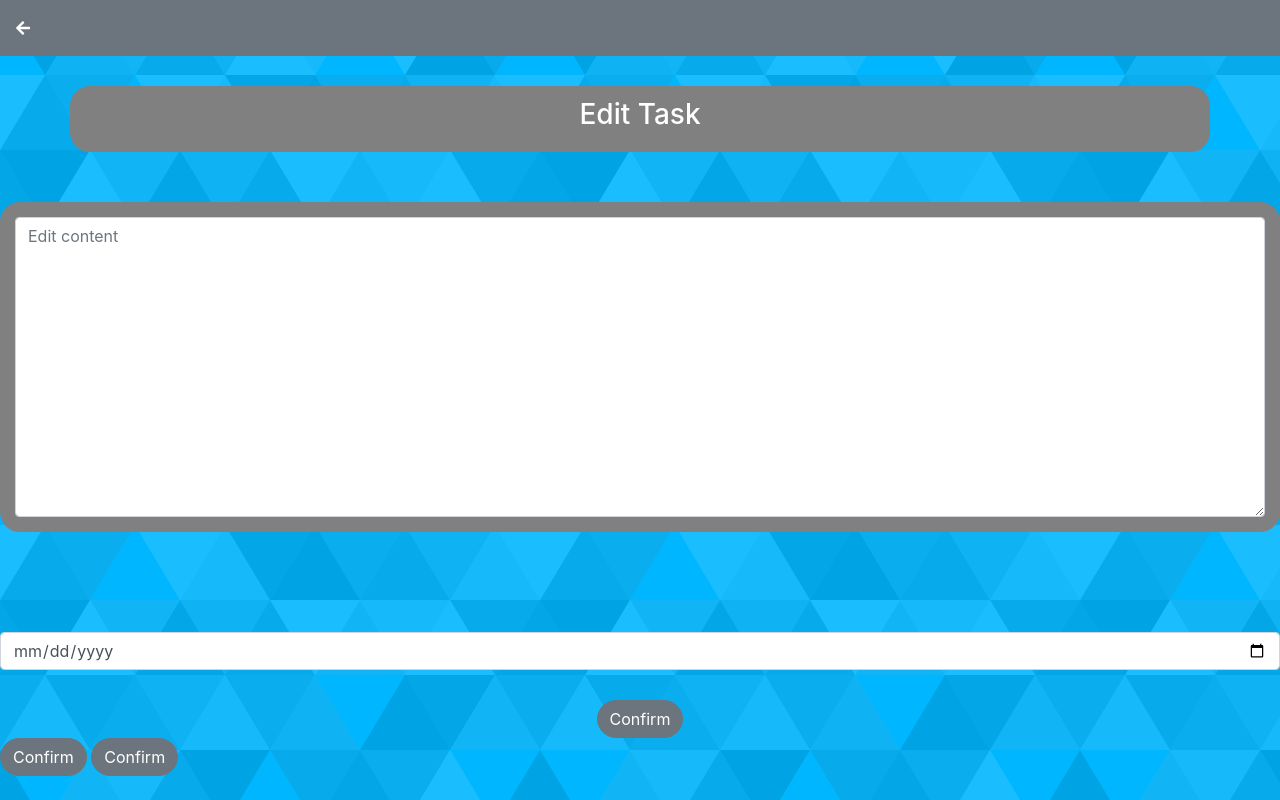
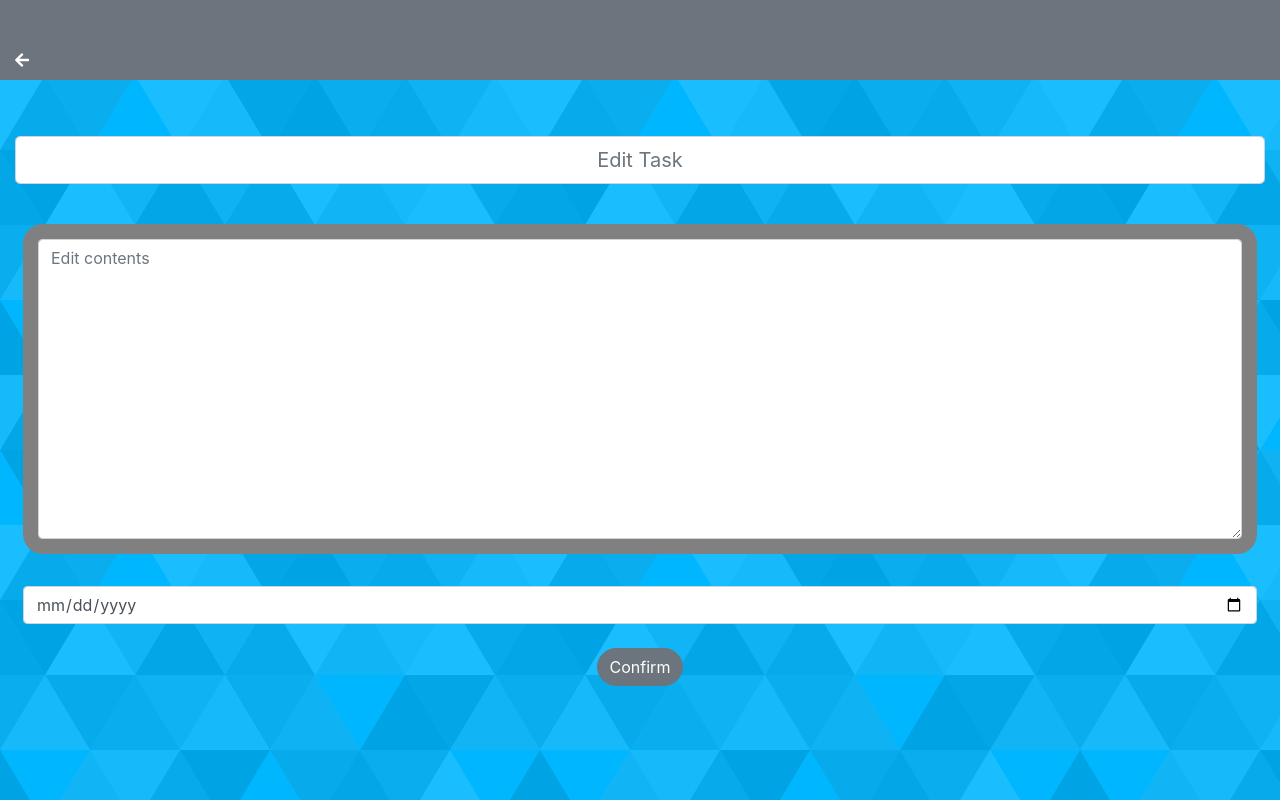
Before and after one commit to davidyeong97/TKD_final_project, a plain HTML site: page edit/Edit.html in a window 1280 px wide. Drawn offline with nearby package versions, Linux system fonts and the light colour scheme.

Commit message:
trial 5
trial 5

```diff
--- a/add-item/add-item.css
+++ b/add-item/add-item.css
@@ -1,13 +1,12 @@
-html, body{
+html,
+body {
     background-image: url("/resources/image/Large-Triangles.svg");
- }
+}
 
 .container {
     background-color: grey;
     border: grey solid 12px;
     color: white;
-    justify-content: center;
-    margin-top: 30px;
     border-radius: 20px;
 }
 
@@ -15,19 +14,12 @@ html, body{
     background-color: grey;
     border: grey solid 15px;
     color: white;
-    margin-top: 50px;
-    margin-bottom: 100px;
     border-radius: 20px;
 }
 
 #floatingTextarea {
-    height: 300px;
+    height: 200px;
 }
-
-#date {
-    margin-bottom: 30px;
-}
-
 
 .btn {
     border-radius: 20px;
@@ -36,6 +28,3 @@ html, body{
 .back-icon {
     color: white;
 }
-/* .btn {
-    border-radius: 20px;
-} */
--- a/edit/Edit.html
+++ b/edit/Edit.html
@@ -15,36 +15,52 @@
 </head>
 
 <body>
-    <div class="p-3 mb-2 bg-secondary">
-        <a href="/main/Main.html"><i class="fas fa-arrow-left back-icon"></i></a>
+    <!--arrow-->
+    <div class="container-fluid">
+        <div class="row mb-2 bg-secondary pt-5">
+            <div class="col pb-2">
+                <a href="/confirmation/Confirmation.html"><i class="fas fa-arrow-left back-icon"></i></div></a>
+            </div>
+        </div>
     </div>
-    <div class="container">
-        <div class="text-center">
-            <h3>Edit Task</h3>
+
+    <!--new task-->
+    <div class="container-fluid">
+        <div class="row mb-2 pt-5 pb-4 text-center">
+            <div class="col pb-2">
+                <input class="form-control form-control-lg text-center" type="text" placeholder="Edit Task">
+            </div>
+        </div>
+    </div>
+
+    <!--add details-->
+    <div class="container-fluid">
+        <div class="row">
+            <div class="col mx-2 pb-4">
+                <div class="form-floating">
+                    <textarea class="form-control" placeholder="Edit contents" id="floatingTextarea"></textarea>
+                </div>
+            </div>
+        </div>
+    </div>
+
+    <!--date-->
+    <div class="container-fluid">
+        <div class="row">
+            <div class="col mx-2 pt-2">
+                <input type="date" class="form-control" id="date" name="date">
+            </div>
         </div>
     </div>
 
 
-
-    <!--edit content-->
-    <div class="form-floating">
-        <textarea class="form-control" placeholder="Edit content" id="floatingTextarea"></textarea>
-    </div>
-
-    <div class="cover">
-    <!--edit date-->
-    <input type="date" class="form-control" id="date" name="date">
-    <span class="circle1"></span>
-    <!--confirm-->
-    <div class="row text-center">
-        <div class="col">
-            <a href="/confirmation/Confirmation.html"><button type="button" class="btn btn-secondary">Confirm</button></a>
+    <!--confirm button-->
+    <div class="container-fluid">
+        <div class="row text-center pt-4">
+            <div class="col">
+                <a href="/main/Main.html"><button type="button" class="btn btn-secondary">Confirm</button></a>
+            </div>
         </div>
-    </div>
-
-    <button type="button" class="btn btn-secondary">Confirm</button>
-
-    <button type="button" class="btn btn-secondary">Confirm</button>
     </div>
 
 
--- a/edit/edit.css
+++ b/edit/edit.css
@@ -1,14 +1,12 @@
-html, body{
-   background-image: url("/resources/image/Large-Triangles.svg");
+html,
+body {
+    background-image: url("/resources/image/Large-Triangles.svg");
 }
-
 
 .container {
     background-color: grey;
     border: grey solid 12px;
     color: white;
-    justify-content: center;
-    margin-top: 30px;
     border-radius: 20px;
 }
 
@@ -16,8 +14,6 @@ html, body{
     background-color: grey;
     border: grey solid 15px;
     color: white;
-    margin-top: 50px;
-    margin-bottom: 100px;
     border-radius: 20px;
 }
 
@@ -25,16 +21,6 @@ html, body{
     height: 300px;
 }
 
-#date {
-    margin-bottom: 30px;
-}
-
-
-/* .btn {
-    display: flex;
-    align-items: right;
-    border-radius: 20px;
-} */
 .button {
     position: right;
 }
```
Also changed, not shown: add-item/Add-item.html (+49 -8 lines).
